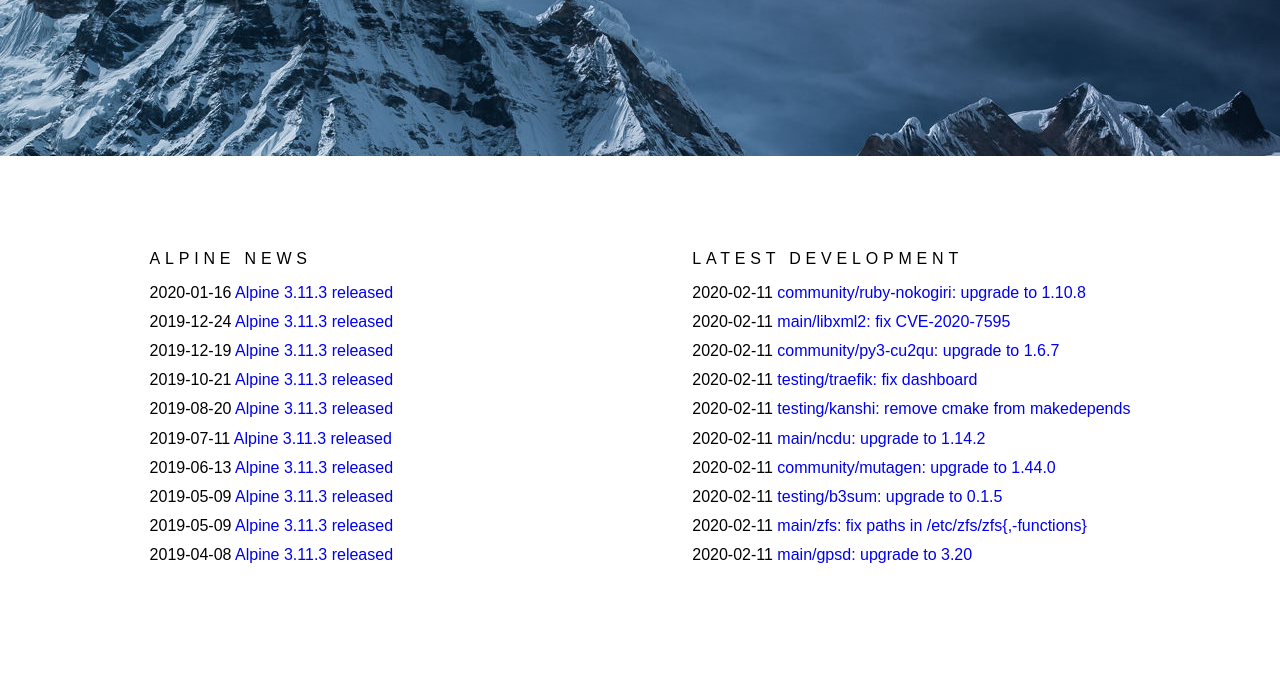
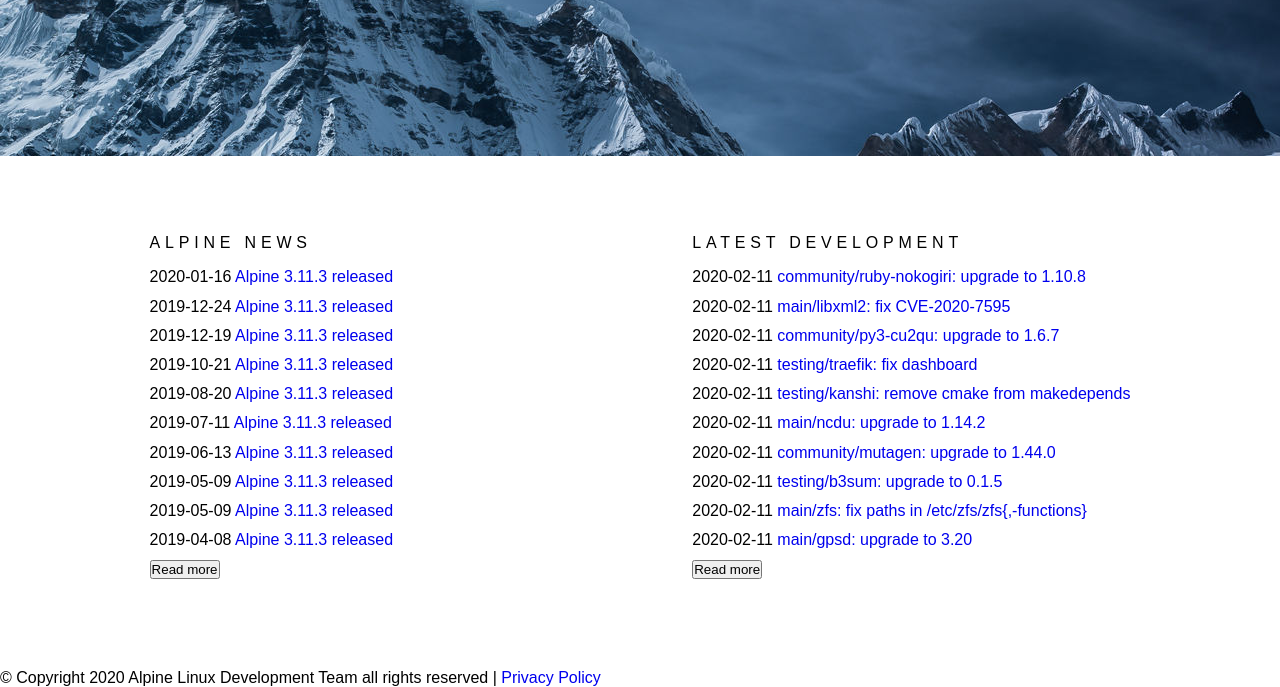
Before and after one commit to MuhammadUmer0/alpinelinux.org-mockup, a plain HTML site: page index.html in a window 1280 px wide. Shown: the part 324-1011 px from the top of the page. Drawn offline with Linux system fonts and the light colour scheme.

Commit message:
feat: footer

```diff
--- a/index.html
+++ b/index.html
@@ -44,6 +44,7 @@
             <li>2019-05-09 <a href="#">Alpine 3.11.3 released</a></li>
             <li>2019-05-09 <a href="#">Alpine 3.11.3 released</a></li>
             <li>2019-04-08 <a href="#">Alpine 3.11.3 released</a></li>
+            <li class="btn"><button type="button">Read more</button></li>
         </ul>
         <ul>
             <li class="heading">latest development</li>
@@ -57,8 +58,12 @@
             <li>2020-02-11 <a href="#">testing/b3sum: upgrade to 0.1.5</a></li>
             <li>2020-02-11 <a href="#">main/zfs: fix paths in /etc/zfs/zfs{,-functions}</a></li>
             <li>2020-02-11 <a href="#">main/gpsd: upgrade to 3.20</a></li>
+            <li class="btn"><button type="button">Read more</button></li>
         </ul>
     </section>
+    <footer>
+        © Copyright 2020 Alpine Linux Development Team all rights reserved | <span><a href="#"> Privacy Policy</a></span>
+    </footer>
 
   </body>
 </html>
```
